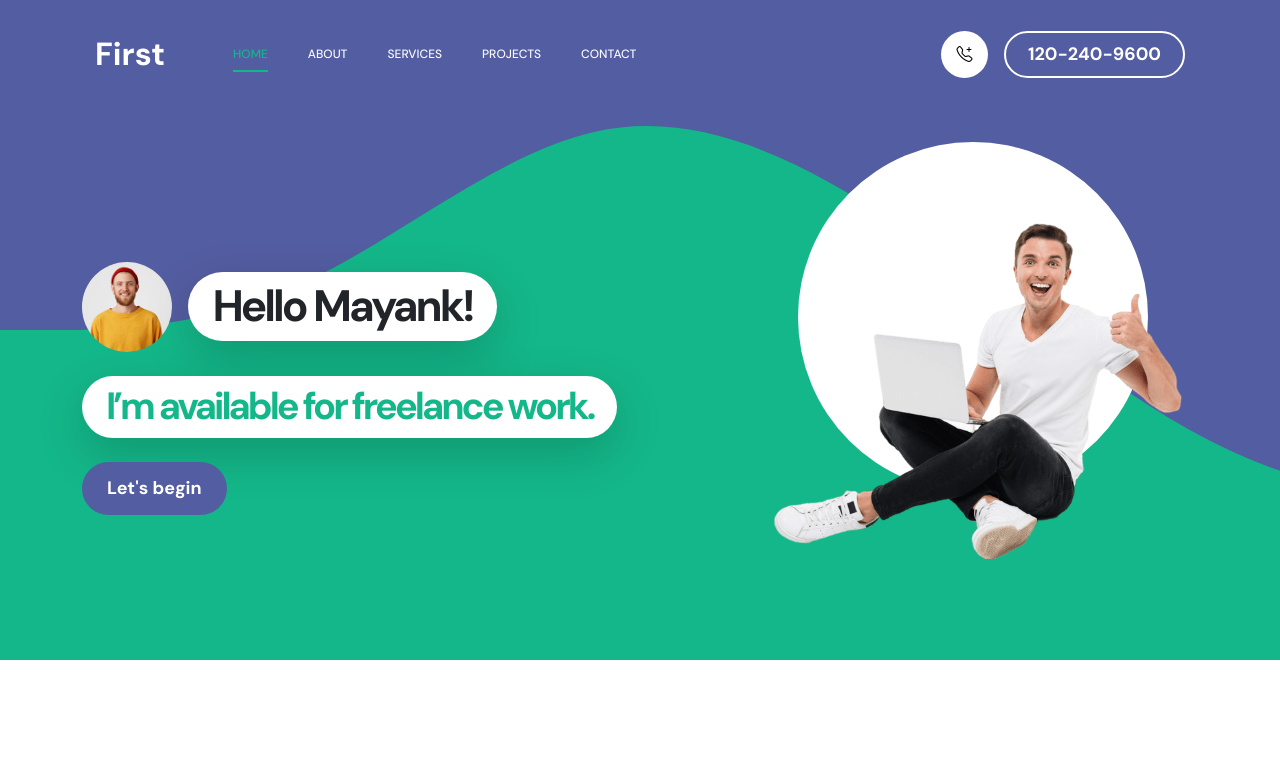
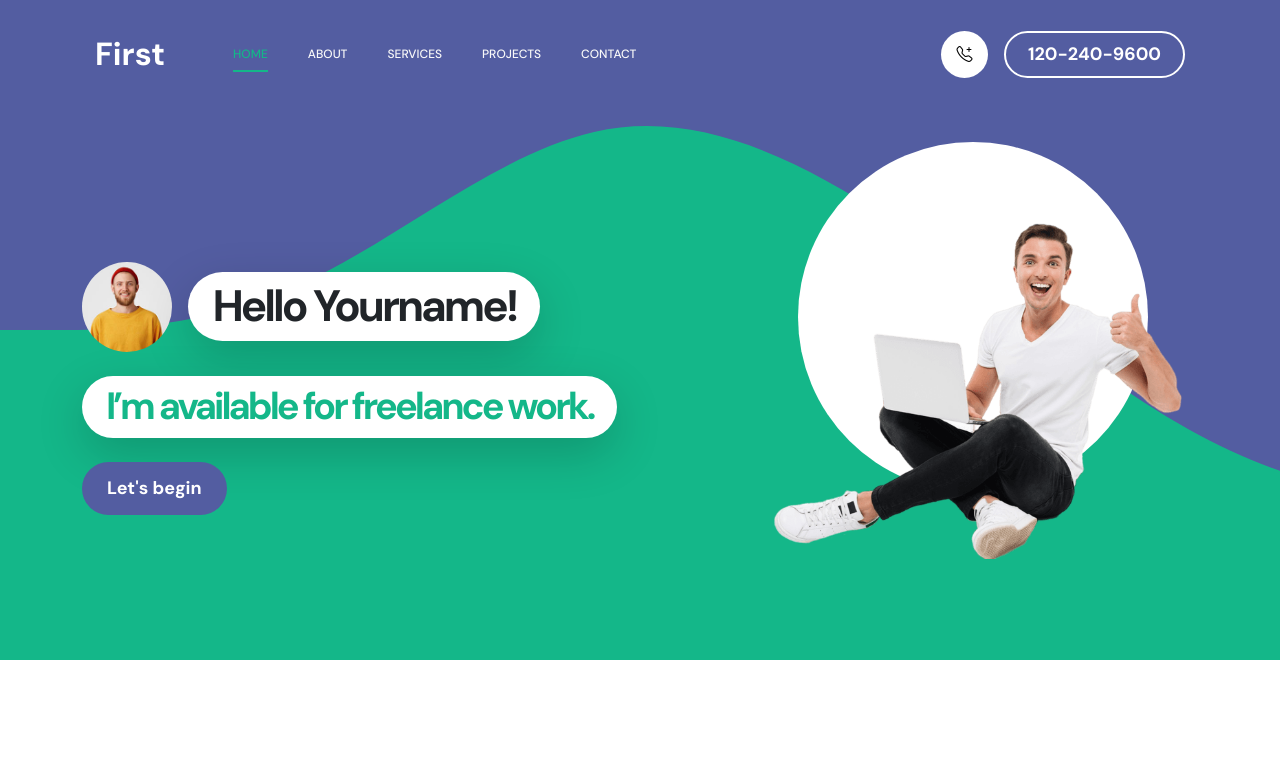
Before and after one commit to Mayank1242/aws-session2, a plain HTML site: page index.html in a window 1280 px wide. Shown: the top 777 px of the page. Drawn offline with Linux system fonts and the light colour scheme.

Commit message:
Update index.html

```diff
--- a/index.html
+++ b/index.html
@@ -102,7 +102,7 @@ https://templatemo.com/tm-578-first-portfolio
                                 <div class="hero-title-wrap d-flex align-items-center mb-4">
                                     <img src="images/happy-bearded-young-man.jpg" class="avatar-image avatar-image-large img-fluid" alt="">
 
-                                    <h1 class="hero-title ms-3 mb-0">Hello Mayank!</h1>
+                                    <h1 class="hero-title ms-3 mb-0">Hello Yourname!</h1>
                                 </div>
 
                                 <h2 class="mb-4">I’m available for freelance work.</h2>
```
